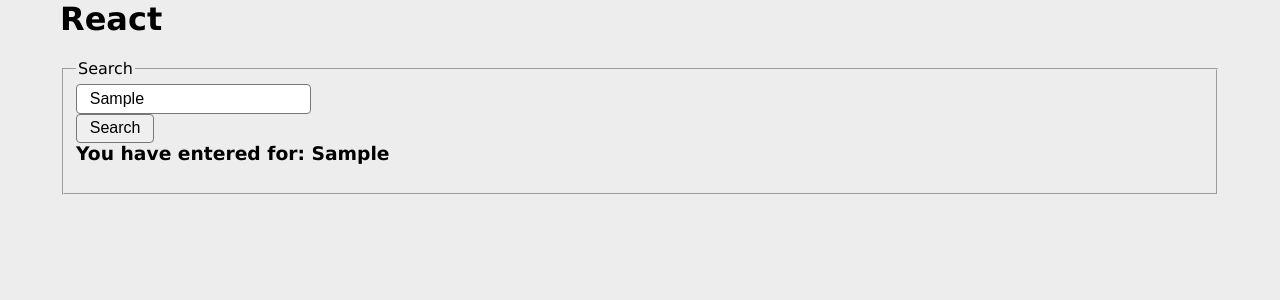
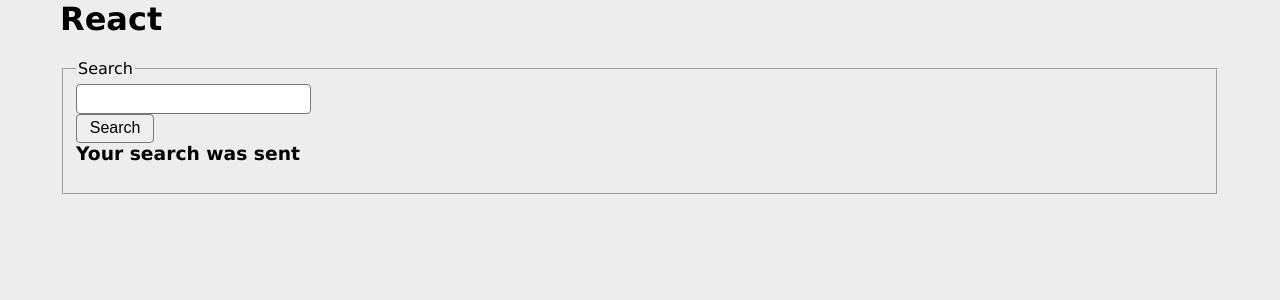
Before and after one commit to MariusCodeAcademy/feu2-06_r_useEffect_input_forms, a React (Vite) app: page / in a window 1280 px wide. Both pictures are taken after typing "Sample" into the empty fields and a click on the button "Search". Shown: the top 300 px of the page. Built offline with nearby package versions, Linux system fonts and the light colour scheme.

Commit message:
searchDone

```diff
--- a/src/components/Search.jsx
+++ b/src/components/Search.jsx
@@ -2,6 +2,7 @@
 
 function Search() {
   const [searchValue, setSearchValue] = useState('');
+  const [searchDone, setSearchDone] = useState(false);
 
   // padaryti kad veiktu isSearchValueEmpty
   const isSearchValueEmpty = searchValue === '' ? true : false;
@@ -17,9 +18,22 @@
     const enteredValue = event.target.value;
     // if (enteredValue === '') return;
     setSearchValue(enteredValue);
+    // paslepti sent message
+    // setSearchDone(false);
   }
 
-  console.log('searchValue ===', searchValue);
+  function searchHandler() {
+    // when user pressed search
+    const newSearchObj = { term: searchValue.trim() };
+    // siusti paieskos objekta, {term: <paieskosReiksme>}
+    console.log('newSearchObj ===', newSearchObj);
+    // isvalyti paieskos lauka
+    setSearchValue('');
+    // atvaizduoti ko ieskojom
+    setSearchDone(true);
+  }
+
+  // console.log('searchValue ===', searchValue);
 
   return (
     <fieldset>
@@ -31,10 +45,11 @@
         value={searchValue}
         type='search'
       />
-      <button>Search</button>
+      <button onClick={searchHandler}>Search</button>
       {/* rodyti priklausomai nuo isSearchValueEmpty */}
       {/* ideti ko buvo ieskoma i koieskojau */}
-      {!isSearchValueEmpty && <h3>You have entered for: {searchValue}</h3>}
+      {!isSearchValueEmpty && <h3>You have entered: {searchValue}</h3>}
+      {searchDone && isSearchValueEmpty && <h3>Your search was sent</h3>}
     </fieldset>
   );
 }
```
